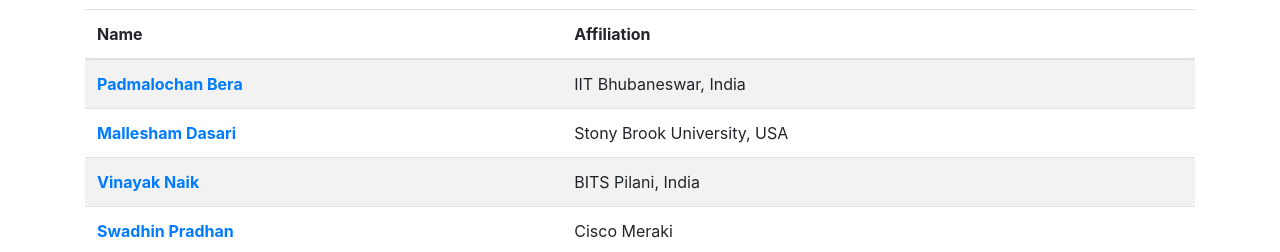
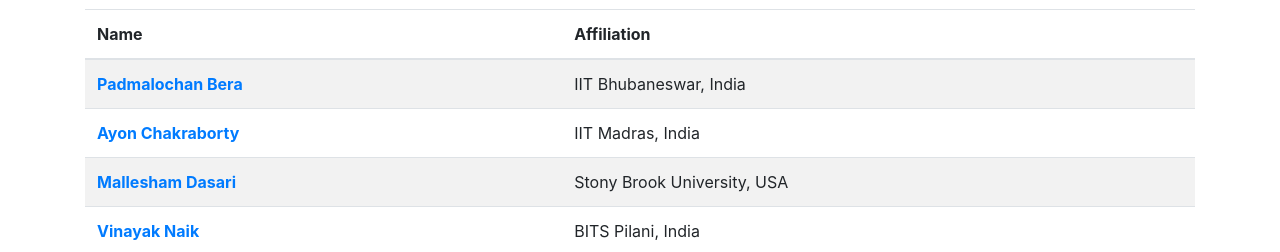
Before and after one commit to souravaddya/STEERS2021, a website: page committee/index.html in a window 1280 px wide. Shown: the part 1734-1986 px from the top of the page. Drawn offline with nearby package versions, Linux system fonts and the light colour scheme.

Commit message:
Add ayon chakraborty

```diff
--- a/committee/index.html
+++ b/committee/index.html
@@ -266,6 +266,17 @@
 
           <tr>
             <td>
+              <a href="https://www.cse.iitm.ac.in/~ayon/" target="_blank">
+                <b>
+                  Ayon Chakraborty
+                </b>
+              </a>
+            </td>
+            <td>IIT Madras, India</td>
+          </tr>
+
+          <tr>
+            <td>
               <a href="https://www3.cs.stonybrook.edu/~mdasari/" target="_blank">
                 <b>
                   Mallesham Dasari
```
